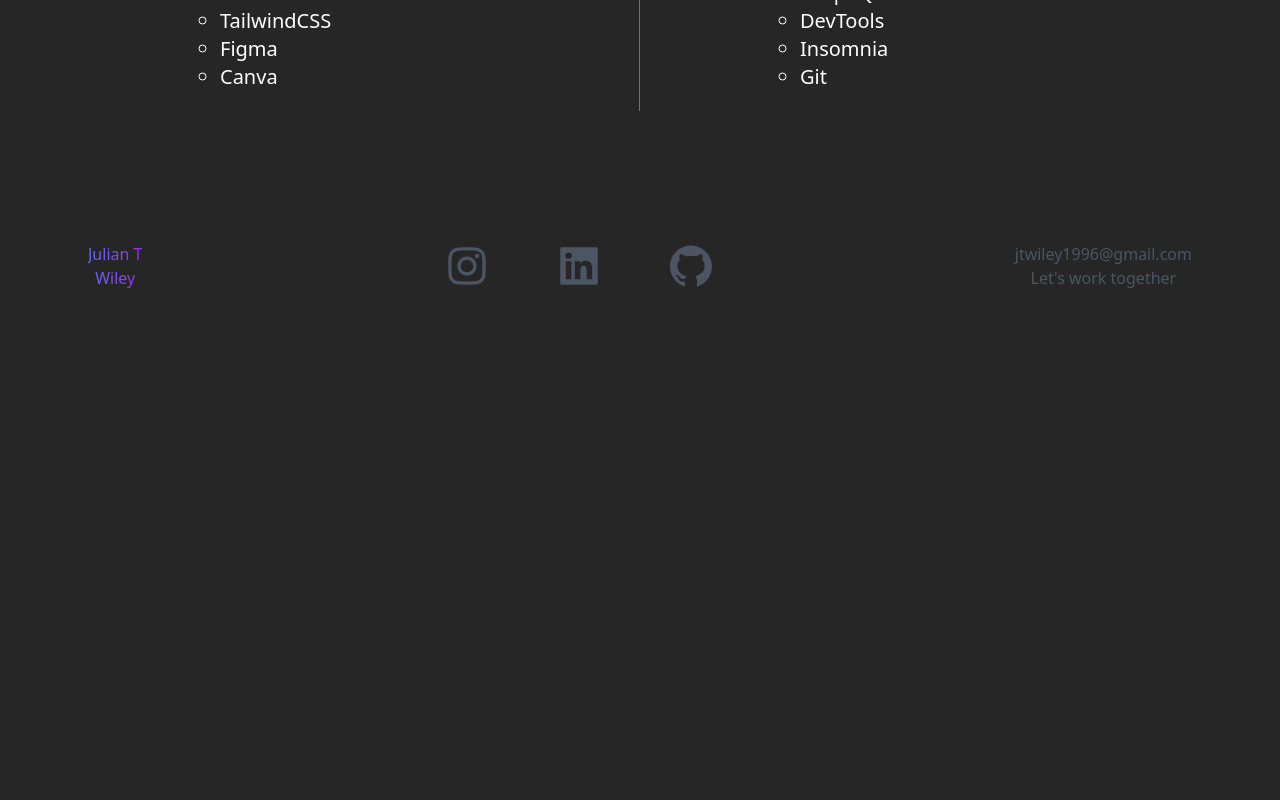
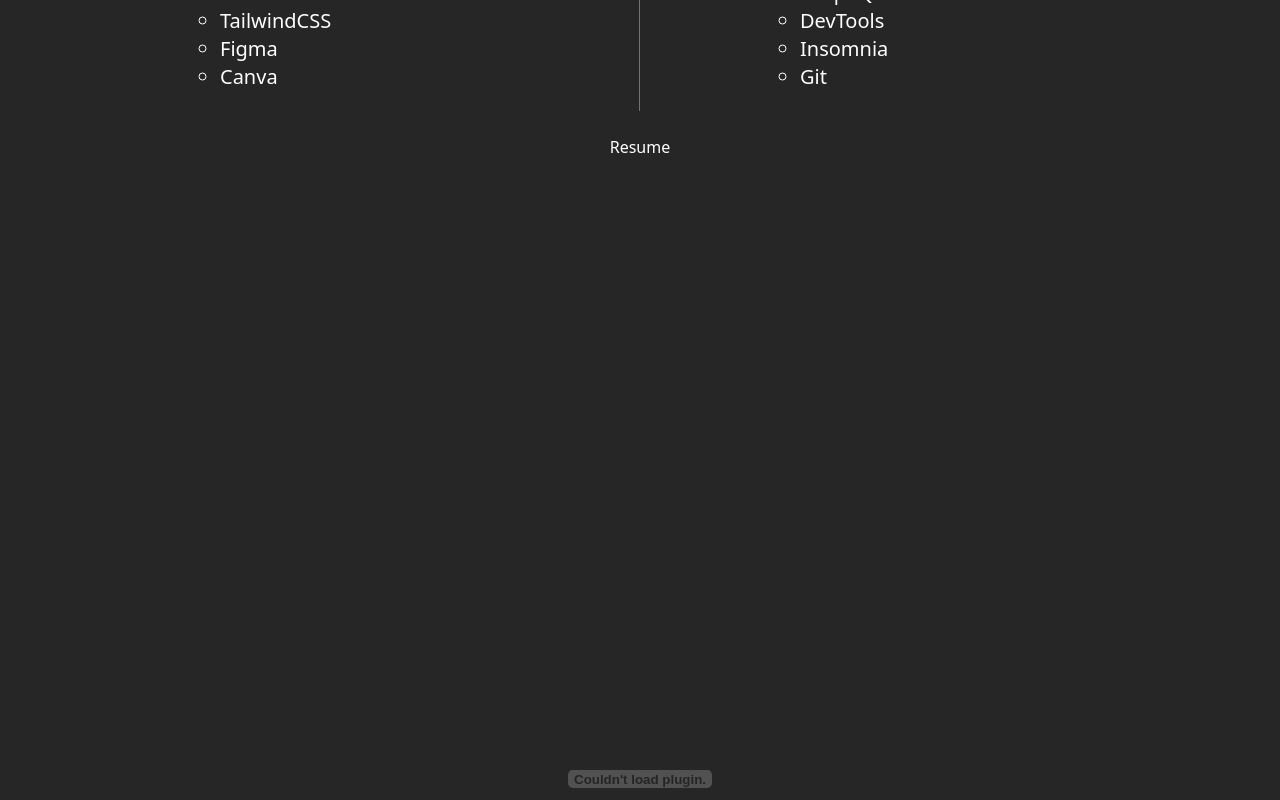
Before and after one commit to jtwiley1996/MyWorkPortfolio, a React (Create React App) app: page /Resume in a window 1280 px wide. Shown: the part 620-1420 px from the top of the page. Before the commit the page ends 961 px from the top, so only its background shows below. Built offline with nearby package versions, Linux system fonts and the light colour scheme.

Commit message:
added extra resume stuff

```diff
--- a/src/components/Resume.jsx
+++ b/src/components/Resume.jsx
@@ -1,4 +1,6 @@
 import {React} from 'react'
+import resume from '../assets/Resume.pdf'
+
 
 const PDF_FILE_URL = 'Resume.pdf'
 const Resume = () => {
@@ -51,7 +53,12 @@
           </ul>
         </div>
       </div>
+      <div className = "container-fluid content text-center mt-6 text-white">
+            <h2>Resume</h2>
+             <embed src={resume} width='800px' height='1200px' style={{ margin: "20px auto 0" }} ></embed>
+            </div>
     </div>
+
   )
 }
 export default Resume
```
